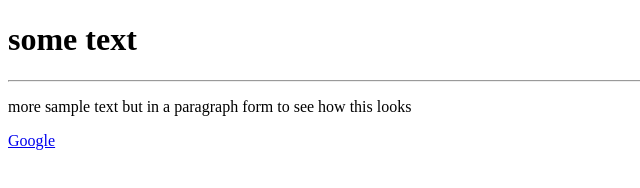
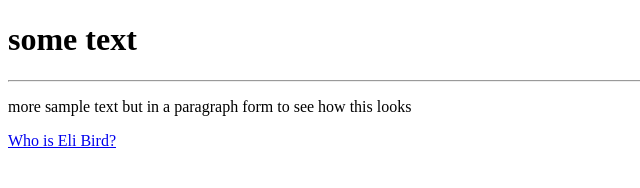
Before and after one commit to eli-bird/eli-bird.github.io, a plain HTML site: page index.html in a window 1280 px wide. Shown: the full height of the page, 0-640 px from the left. Drawn offline with Linux system fonts and the light colour scheme.

Commit message:
interaction between pages

```diff
--- a/index.html
+++ b/index.html
@@ -10,8 +10,8 @@
     <h1>some text</h1>
     <hr>
     <p>more sample text but in a paragraph form to see how this looks</p>
-    <a href="https://www.google.com" target=_blank title="This takes you to Google">
-        Google
+    <a href="profil.html" target=_self title="my profile">
+        Who is Eli Bird?
     </a>
 </body>
 
```
Also changed, not shown: profile.html (added, +10 -0 lines).
